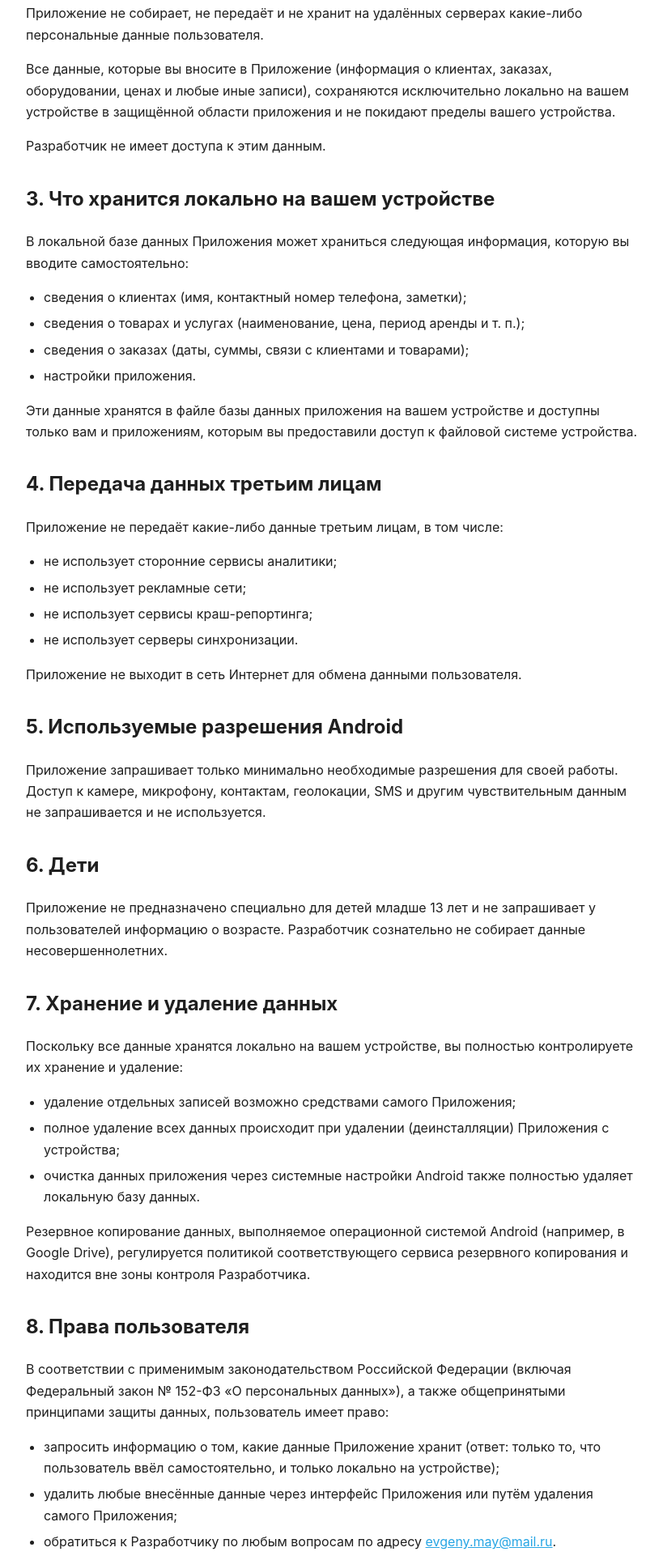
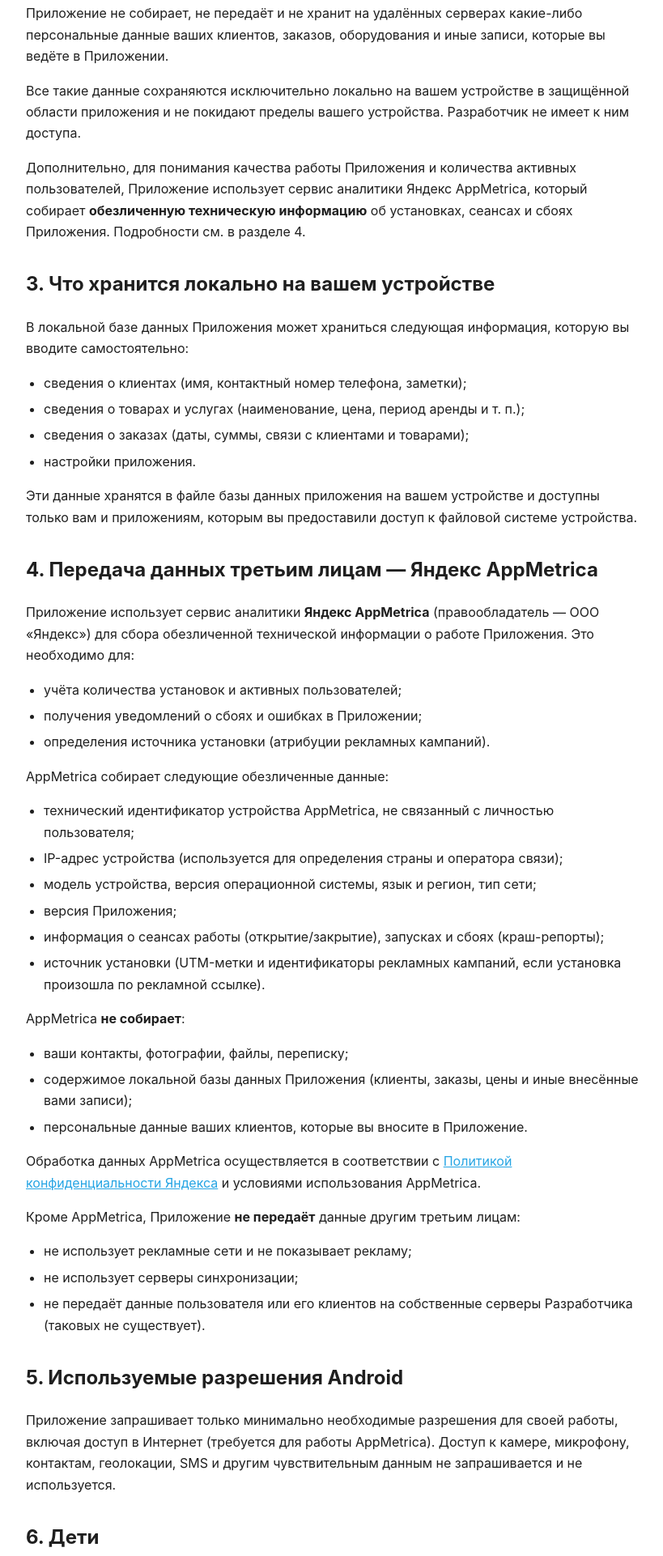
Before and after one commit to evgenymay/SurfRent, a plain HTML site: page privacy.html in a window 1280 px wide. Shown: the part 769-2691 px from the top of the page at 81% size, without its empty margins (228-1047 px from the left). Drawn offline with Linux system fonts and the light colour scheme.

Commit message:
Revise privacy policy and add AppMetrica details
Updated the privacy policy to reflect changes in the effective date and added information about the use of Yandex AppMetrica for analytics.

```diff
--- a/privacy.html
+++ b/privacy.html
@@ -21,8 +21,8 @@
   <nav><a href="index.html">← На главную</a></nav>
 
   <h1>Политика конфиденциальности приложения Windsurfing</h1>
-  <p class="meta">itxp · 18 мая 2026 г.</p>
-  <p><strong>Дата вступления в силу:</strong> 18 мая 2026 г.</p>
+  <p class="meta">itxp · 20 мая 2026 г.</p>
+  <p><strong>Дата вступления в силу:</strong> 20 мая 2026 г.</p>
 
   <p>Настоящая Политика конфиденциальности (далее — «Политика») описывает порядок
   обработки данных в мобильном приложении Windsurfing (далее — «Приложение»),
@@ -41,12 +41,16 @@
 
   <h2>2. Какие данные собирает Приложение</h2>
   <p>Приложение не собирает, не передаёт и не хранит на удалённых серверах
-  какие-либо персональные данные пользователя.</p>
-  <p>Все данные, которые вы вносите в Приложение (информация о клиентах,
-  заказах, оборудовании, ценах и любые иные записи), сохраняются исключительно
-  локально на вашем устройстве в защищённой области приложения и не покидают
-  пределы вашего устройства.</p>
-  <p>Разработчик не имеет доступа к этим данным.</p>
+  какие-либо персональные данные ваших клиентов, заказов, оборудования и иные
+  записи, которые вы ведёте в Приложении.</p>
+  <p>Все такие данные сохраняются исключительно локально на вашем устройстве
+  в защищённой области приложения и не покидают пределы вашего устройства.
+  Разработчик не имеет к ним доступа.</p>
+  <p>Дополнительно, для понимания качества работы Приложения и количества
+  активных пользователей, Приложение использует сервис аналитики
+  Яндекс AppMetrica, который собирает <strong>обезличенную техническую
+  информацию</strong> об установках, сеансах и сбоях Приложения. Подробности
+  см. в разделе 4.</p>
 
   <h2>3. Что хранится локально на вашем устройстве</h2>
   <p>В локальной базе данных Приложения может храниться следующая информация,
@@ -61,20 +65,57 @@
   доступны только вам и приложениям, которым вы предоставили доступ к файловой
   системе устройства.</p>
 
-  <h2>4. Передача данных третьим лицам</h2>
-  <p>Приложение не передаёт какие-либо данные третьим лицам, в том числе:</p>
+  <h2>4. Передача данных третьим лицам — Яндекс AppMetrica</h2>
+  <p>Приложение использует сервис аналитики <strong>Яндекс AppMetrica</strong>
+  (правообладатель — ООО «Яндекс») для сбора обезличенной технической
+  информации о работе Приложения. Это необходимо для:</p>
   <ul>
-    <li>не использует сторонние сервисы аналитики;</li>
-    <li>не использует рекламные сети;</li>
-    <li>не использует сервисы краш-репортинга;</li>
-    <li>не использует серверы синхронизации.</li>
+    <li>учёта количества установок и активных пользователей;</li>
+    <li>получения уведомлений о сбоях и ошибках в Приложении;</li>
+    <li>определения источника установки (атрибуции рекламных кампаний).</li>
   </ul>
-  <p>Приложение не выходит в сеть Интернет для обмена данными пользователя.</p>
+
+  <p>AppMetrica собирает следующие обезличенные данные:</p>
+  <ul>
+    <li>технический идентификатор устройства AppMetrica, не связанный с
+        личностью пользователя;</li>
+    <li>IP-адрес устройства (используется для определения страны и оператора
+        связи);</li>
+    <li>модель устройства, версия операционной системы, язык и регион,
+        тип сети;</li>
+    <li>версия Приложения;</li>
+    <li>информация о сеансах работы (открытие/закрытие), запусках и сбоях
+        (краш-репорты);</li>
+    <li>источник установки (UTM-метки и идентификаторы рекламных кампаний,
+        если установка произошла по рекламной ссылке).</li>
+  </ul>
+
+  <p>AppMetrica <strong>не собирает</strong>:</p>
+  <ul>
+    <li>ваши контакты, фотографии, файлы, переписку;</li>
+    <li>содержимое локальной базы данных Приложения (клиенты, заказы, цены и
+        иные внесённые вами записи);</li>
+    <li>персональные данные ваших клиентов, которые вы вносите в Приложение.</li>
+  </ul>
+
+  <p>Обработка данных AppMetrica осуществляется в соответствии с
+  <a href="https://yandex.ru/legal/confidential/">Политикой конфиденциальности
+  Яндекса</a> и условиями использования AppMetrica.</p>
+
+  <p>Кроме AppMetrica, Приложение <strong>не передаёт</strong> данные другим
+  третьим лицам:</p>
+  <ul>
+    <li>не использует рекламные сети и не показывает рекламу;</li>
+    <li>не использует серверы синхронизации;</li>
+    <li>не передаёт данные пользователя или его клиентов на собственные
+        серверы Разработчика (таковых не существует).</li>
+  </ul>
 
   <h2>5. Используемые разрешения Android</h2>
   <p>Приложение запрашивает только минимально необходимые разрешения для своей
-  работы. Доступ к камере, микрофону, контактам, геолокации, SMS и другим
-  чувствительным данным не запрашивается и не используется.</p>
+  работы, включая доступ в Интернет (требуется для работы AppMetrica). Доступ
+  к камере, микрофону, контактам, геолокации, SMS и другим чувствительным
+  данным не запрашивается и не используется.</p>
 
   <h2>6. Дети</h2>
   <p>Приложение не предназначено специально для детей младше 13 лет и не
@@ -82,15 +123,18 @@
   не собирает данные несовершеннолетних.</p>
 
   <h2>7. Хранение и удаление данных</h2>
-  <p>Поскольку все данные хранятся локально на вашем устройстве, вы полностью
+  <p>Локальные данные Приложения хранятся на вашем устройстве, и вы полностью
   контролируете их хранение и удаление:</p>
   <ul>
     <li>удаление отдельных записей возможно средствами самого Приложения;</li>
-    <li>полное удаление всех данных происходит при удалении (деинсталляции)
-        Приложения с устройства;</li>
+    <li>полное удаление всех локальных данных происходит при удалении
+        (деинсталляции) Приложения с устройства;</li>
     <li>очистка данных приложения через системные настройки Android также
         полностью удаляет локальную базу данных.</li>
   </ul>
+  <p>Обезличенная техническая телеметрия, переданная в AppMetrica, хранится
+  и обрабатывается в соответствии с правилами AppMetrica и не может быть
+  связана с конкретным пользователем.</p>
   <p>Резервное копирование данных, выполняемое операционной системой Android
   (например, в Google Drive), регулируется политикой соответствующего сервиса
   резервного копирования и находится вне зоны контроля Разработчика.</p>
@@ -100,13 +144,16 @@
   (включая Федеральный закон № 152-ФЗ «О персональных данных»), а также
   общепринятыми принципами защиты данных, пользователь имеет право:</p>
   <ul>
-    <li>запросить информацию о том, какие данные Приложение хранит
-        (ответ: только то, что пользователь ввёл самостоятельно, и только
-        локально на устройстве);</li>
+    <li>запросить информацию о том, какие данные Приложение хранит локально
+        (ответ: только то, что пользователь ввёл самостоятельно);</li>
     <li>удалить любые внесённые данные через интерфейс Приложения или путём
         удаления самого Приложения;</li>
     <li>обратиться к Разработчику по любым вопросам по адресу
-        <a href="mailto:evgeny.may@mail.ru">evgeny.may@mail.ru</a>.</li>
+        <a href="mailto:evgeny.may@mail.ru">evgeny.may@mail.ru</a>;</li>
+    <li>в части данных, обрабатываемых AppMetrica, обратиться к ООО «Яндекс»
+        в порядке, предусмотренном
+        <a href="https://yandex.ru/legal/confidential/">политикой
+        конфиденциальности Яндекса</a>.</li>
   </ul>
 
   <h2>9. Безопасность</h2>
@@ -131,6 +178,12 @@
   в будущих версиях Приложения) будут отражены в дате вступления в силу,
   указанной в начале документа, и могут быть дополнительно отмечены в описании
   обновления Приложения в магазине RuStore.</p>
+  <p><strong>История изменений:</strong></p>
+  <ul>
+    <li>20 мая 2026 г. — добавлен сервис аналитики Яндекс AppMetrica для
+        обезличенной телеметрии и краш-репортов; обновлены разделы 2, 4, 5, 7, 8.</li>
+    <li>18 мая 2026 г. — первая редакция.</li>
+  </ul>
 
   <h2>11. Применимое право</h2>
   <p>Настоящая Политика регулируется законодательством Российской Федерации.</p>
```
